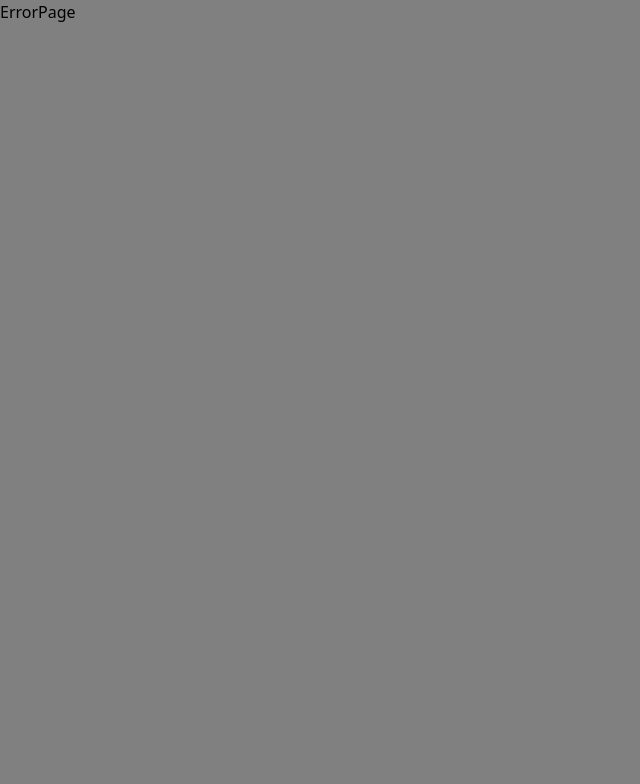
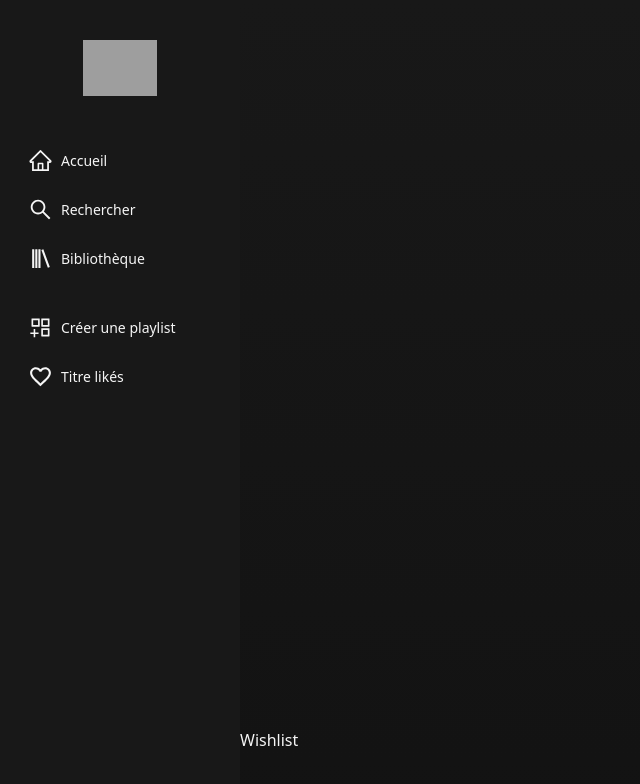
Before and after one commit to chloegregoirecufi/spotify_react, a React (Vite) app: page /wishlist in a window 1280 px wide. Before the commit this address had no page. Shown: the top 784 px of the page, without its empty margins (0-640 px from the left). Built offline with nearby package versions, Linux system fonts and the light colour scheme; grey boxes are pictures that could not be loaded.

Commit message:
creation side bar

```diff
--- a/src/App.jsx
+++ b/src/App.jsx
@@ -1,9 +1,21 @@
 import React from 'react'
 import { Outlet } from 'react-router-dom'
+import Sidebar from './components/Sidebar'
 
 const App = () => {
   return (
-    <Outlet />
+    <div className='relative flex'>
+      <Sidebar />
+      <div className='flex-1 flex flex-col bg-gradient-to-b from-black to-[rgba(18,18,18)]'>
+        {/*TODO: ici la top bar*/}
+        <div className='h-[calc(100vh-72px)] overflow-y-scroll hide-scrollbar flex xl:flex-row flex-col-reverse'></div>
+          <div className='flex-1 h-fit pb-40 text-white'>
+
+            <Outlet />
+          </div>
+      </div>
+      {/*TODO: ici le player */}
+    </div>
     )
 }
 
--- /dev/null
+++ b/src/components/Loader/PageLoader.jsx
@@ -0,0 +1,20 @@
+import React from 'react'
+import { Audio } from 'react-loader-spinner'
+
+const PageLoader = () => {
+  return (
+    <div className='flex flex-col item-center justify-center h-[70vh]'>
+        <Audio
+        height="100"
+        width="100"
+        color="rgba(30, 215, 96, 1)"
+        ariaLabel="audio-loading"
+        wrapperStyle={{}}
+        wrapperClass="wrapper-class"
+        visible={true}
+        />
+      </div>
+  )
+}
+
+export default PageLoader
--- /dev/null
+++ b/src/components/Sidebar.jsx
@@ -0,0 +1,74 @@
+import React, { useState } from 'react'
+import { dataAlbumNav, dataUserNav, imgLogo, styleIcon } from '../constants/appConstant'
+import { NavLink } from 'react-router-dom'
+import { RiCloseLine } from 'react-icons/ri'
+import { HiOutlineMenu } from 'react-icons/hi'
+
+const NavLinks = (handleClick) => (
+    <>
+    <div className="mt-10">
+        {/* on va mapper sur dataAlbumNav*/ }
+        {dataAlbumNav.map((item)=> (
+            <NavLink
+            key={item.title}
+            to={item.path}
+            end
+            className="flex flex-row p-3 items-center justify-start font-medium text-sm text-white hover:bg-green_06"
+            onClick={()=>handleClick && handleClick()}
+            >
+            <item.icon style={styleIcon} className='mr-2'/>
+            {item.title}
+            </NavLink>
+        ))}
+    </div>
+    <div className="mt-5">
+        {/* on va mapper sur dataAlbumNav*/ }
+        {dataUserNav.map((item)=> (
+            <NavLink
+            key={item.title}
+            to={item.path}
+            end
+            className="flex flex-row p-3 items-center justify-start font-medium text-sm text-white hover:bg-green_06"
+            onClick={()=>handleClick && handleClick()}
+            >
+            <item.icon style={styleIcon} className='mr-2'/>
+            {item.title}
+            </NavLink>
+        ))}
+    </div>
+
+    </>
+)
+
+const Sidebar = () => {
+    const [mobileMenu, isMobilMenu] = useState(false);
+
+  return (
+    <>
+    {/* navbar pour la ue au dessus de 768px */}
+        <div className='hidden md:flex flex-col w-[240px] py-10 px-4 bg-black'>
+            <img src={imgLogo} alt="Logo Spotify" className='w-full h-14 object-contain' />
+            <NavLinks />
+        </div>
+        {/* gestion des icones pour ouvrir/fermer le menu en petit ecran*/}
+        <div className='absolute md:hidden block top-6 right-3'>
+            {mobileMenu ? (
+                <RiCloseLine style={styleIcon} className='text-white mr-2' onClick={()=> isMobilMenu(false)}/>
+            ) : (
+                <HiOutlineMenu
+                 style={styleIcon} className='text-white mr-2' onClick={()=> isMobilMenu(true)}
+                />
+            )}
+        </div>
+
+        {/* navbar pour la vue en dessous de 768px */}
+        <div className={`z-20 absolute top-0 h-screen w-2/3 bg-gradient-to-tl from-white_01 to-black backdrop-blur-lg p-6 md:hidden smooth-transition ${mobileMenu ? 'left-0' : '-left-full'}`}>
+        <img src={imgLogo} alt="Logo Spotify" className='w-full h-14 object-contain' />
+        <NavLink handleClick={() => isMobilMenu(false)} />
+        </div>
+    </>
+
+    )
+}
+
+export default Sidebar
--- /dev/null
+++ b/src/constants/appConstant.js
@@ -0,0 +1,27 @@
+//on construit un premier tableau pour notre navbar
+
+import { imageUrl } from "./apiConstant";
+import {AiOutlineHome,AiOutlineSearch,AiOutlineAppstoreAdd} from 'react-icons/ai';
+import {BiLibrary} from 'react-icons/bi';
+import { MdFavoriteBorder } from 'react-icons/md';
+
+//1 pour la gestion des albums
+export const dataAlbumNav = [
+    {title: 'Accueil', path:'/', icon: AiOutlineHome},
+    {title: 'Rechercher', path:'/search', icon: AiOutlineSearch},
+    {title: 'Bibliothèque', path:'/library', icon: BiLibrary}
+];
+
+//on construit un 2ème tableau pour notre navbar
+//2 pour les options user
+export const dataUserNav = [
+    {title: 'Créer une playlist', path:'/add-playlist', icon: AiOutlineAppstoreAdd},
+    {title: 'Titre likés', path:'/wishlist', icon: MdFavoriteBorder},
+];
+
+//on récupère le chemin de notre logo
+export const imgLogo = `${imageUrl}/logo.png`;
+
+//on définit du style pour les icons
+export const styleIcon = {width: '25px', height:'25px'};
+export const tableIcon = {width: '20px', height:'20px'};
--- a/src/screens/Home.jsx
+++ b/src/screens/Home.jsx
@@ -2,6 +2,7 @@ import React, { useEffect } from 'react'
 import { useDispatch, useSelector } from 'react-redux'
 import { fetchAlbums } from '../redux/album/albumSlice'
 import { selectAlbumsData } from '../redux/album/albumSelector'
+import PageLoader from '../components/Loader/PageLoader';
 
 const Home = () => {
   //on recupere le hook useDispatch de react-redux
@@ -20,16 +21,17 @@ const Home = () => {
 
 
   return (
-    loading ? <div>Chargement...</div> :
+    <div>Home </div>
+  //   loading ? <PageLoader/> :
 
-      dataAlbum && dataAlbum.map((album, index) => (
-    <div key={index}>
-      <h1>{album?.title}</h1>
-      <p>{album?.artist?.biography}</p>
-    </div>
-  )
-  )
-  )
+  //     dataAlbum && dataAlbum.map((album, index) => (
+  //   <div key={index}>
+  //     <h1>{album?.title}</h1>
+  //     <p>{album?.artist?.biography}</p>
+  //   </div>
+  // )
+  // )
+ )
 }
 
 export default Home
--- /dev/null
+++ b/src/screens/Library.jsx
@@ -0,0 +1,9 @@
+import React from 'react'
+
+const Library = () => {
+  return (
+    <div>Library</div>
+  )
+}
+
+export default Library
--- /dev/null
+++ b/src/screens/Playlist.jsx
@@ -0,0 +1,9 @@
+import React from 'react'
+
+const Playlist = () => {
+  return (
+    <div>Playlist</div>
+  )
+}
+
+export default Playlist
--- /dev/null
+++ b/src/screens/Search.jsx
@@ -0,0 +1,9 @@
+import React from 'react'
+
+const Search = () => {
+  return (
+    <div>Search</div>
+  )
+}
+
+export default Search
--- /dev/null
+++ b/src/screens/Wishlist.jsx
@@ -0,0 +1,7 @@
+import React from 'react'
+
+export const Wishlist = () => {
+  return (
+    <div>Wishlist</div>
+  )
+}
```
Also changed, not shown: src/router/MainRouter.jsx (+26 -1 lines).
